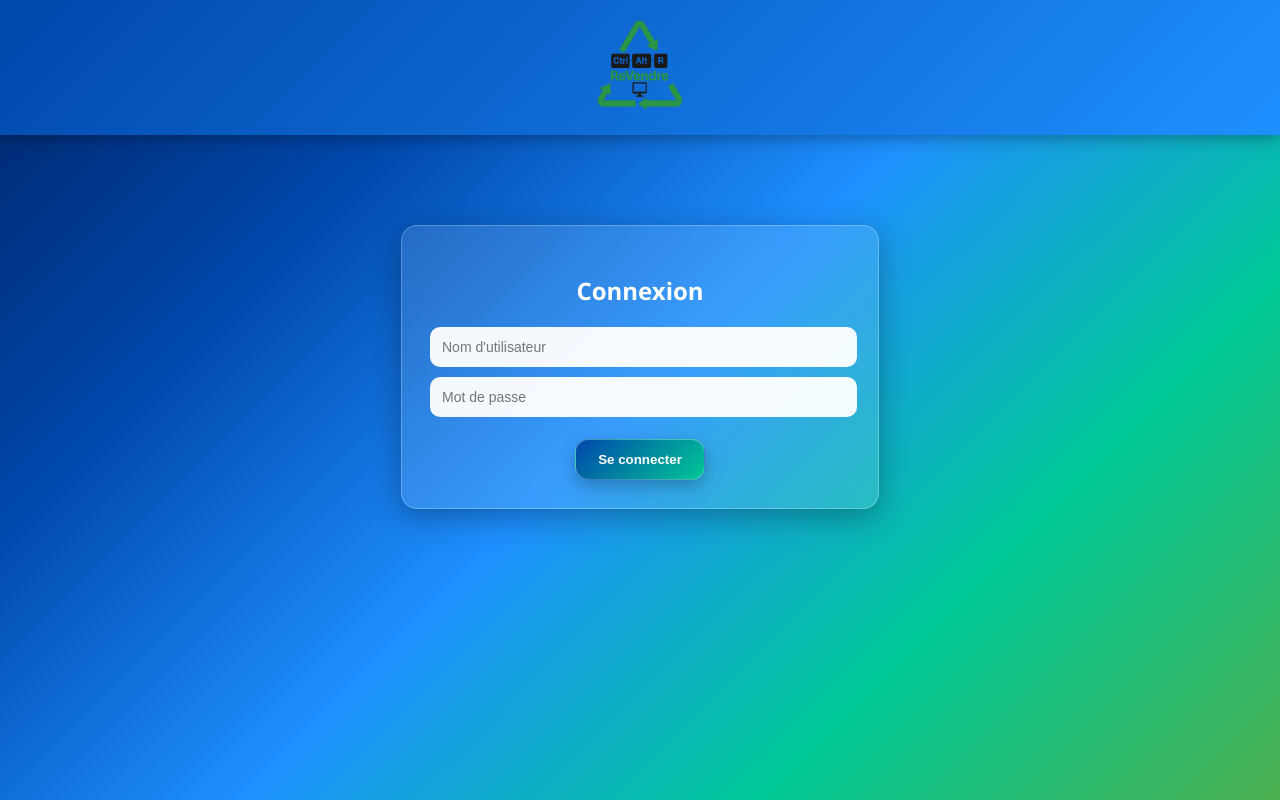
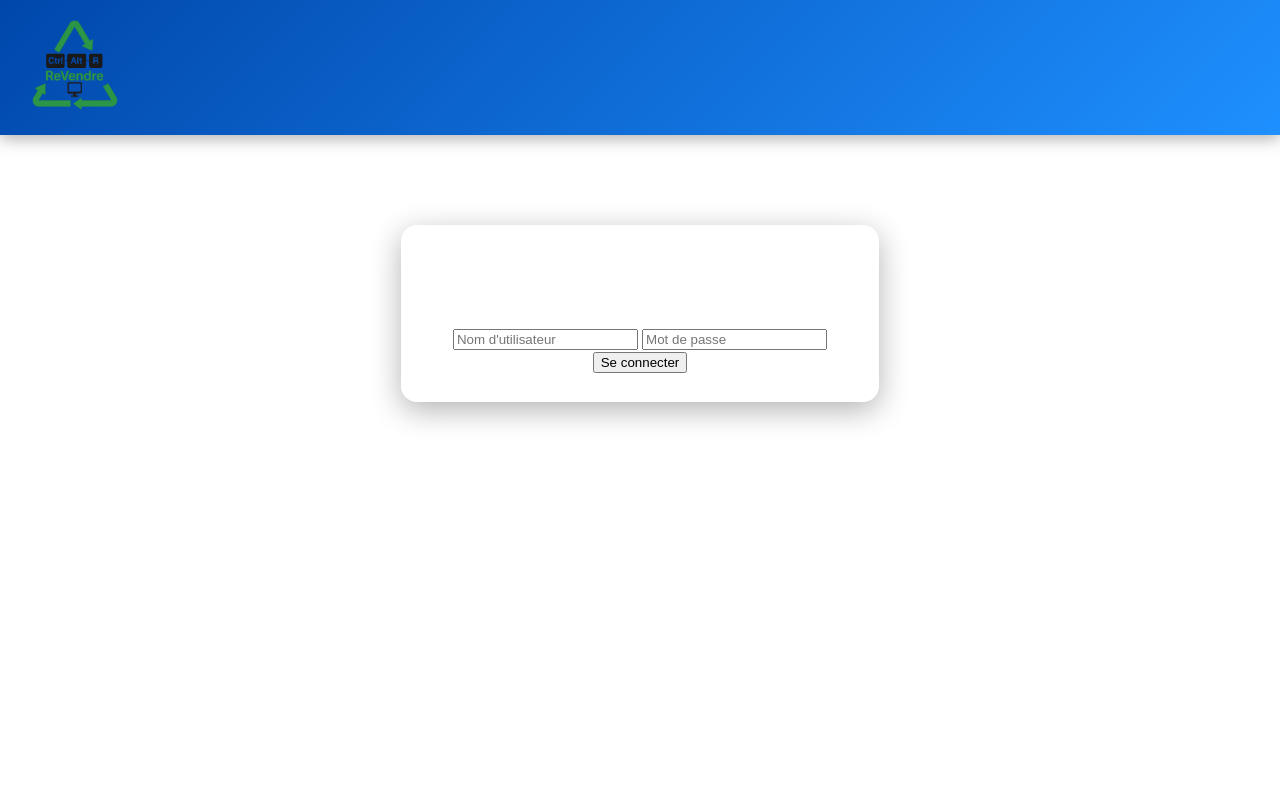
Before and after one commit to Pier-Alexis/Ctrl-Alt-Revendre, a Flask app: page /login in a window 1280 px wide. Run offline with Flask 3, Linux system fonts and the light colour scheme.

Commit message:
Update login.html

```diff
--- a/templates/login.html
+++ b/templates/login.html
@@ -3,36 +3,29 @@
 <head>
     <meta charset="UTF-8">
     <title>Connexion - Ctrl+Alt+ReVendre</title>
-    <meta name="viewport" content="width=device-width,initial-scale=1">
     <link rel="stylesheet" href="{{ url_for('static', filename='style.css') }}">
 </head>
-<body class="otherpage">
+<body>
     <header class="header">
-        <div class="logo-container container">
+        <div class="logo-container">
             <img src="{{ url_for('static', filename='logo.png') }}" alt="Ctrl+Alt+ReVendre" class="logo">
         </div>
     </header>
 
-    <main class="content container">
+    <main class="content">
         <div class="login-box">
             <h2>Connexion</h2>
-
             {% with messages = get_flashed_messages(with_categories=true) %}
-              {% for cat, msg in messages %}
-                <div class="flash {{ cat }}">{{ msg }}</div>
-              {% endfor %}
+              {% if messages %}
+                {% for category, message in messages %}
+                  <div class="flash {{ category }}">{{ message }}</div>
+                {% endfor %}
+              {% endif %}
             {% endwith %}
-
-            <form method="POST" autocomplete="off">
-                <div class="form-field">
-                    <input type="text" name="username" placeholder="Nom d'utilisateur" required>
-                </div>
-                <div class="form-field">
-                    <input type="password" name="password" placeholder="Mot de passe" required>
-                </div>
-                <div>
-                    <button class="btn add-button" type="submit">Se connecter</button>
-                </div>
+            <form method="POST">
+                <input type="text" name="username" placeholder="Nom d'utilisateur" required>
+                <input type="password" name="password" placeholder="Mot de passe" required>
+                <button type="submit">Se connecter</button>
             </form>
         </div>
     </main>
```
